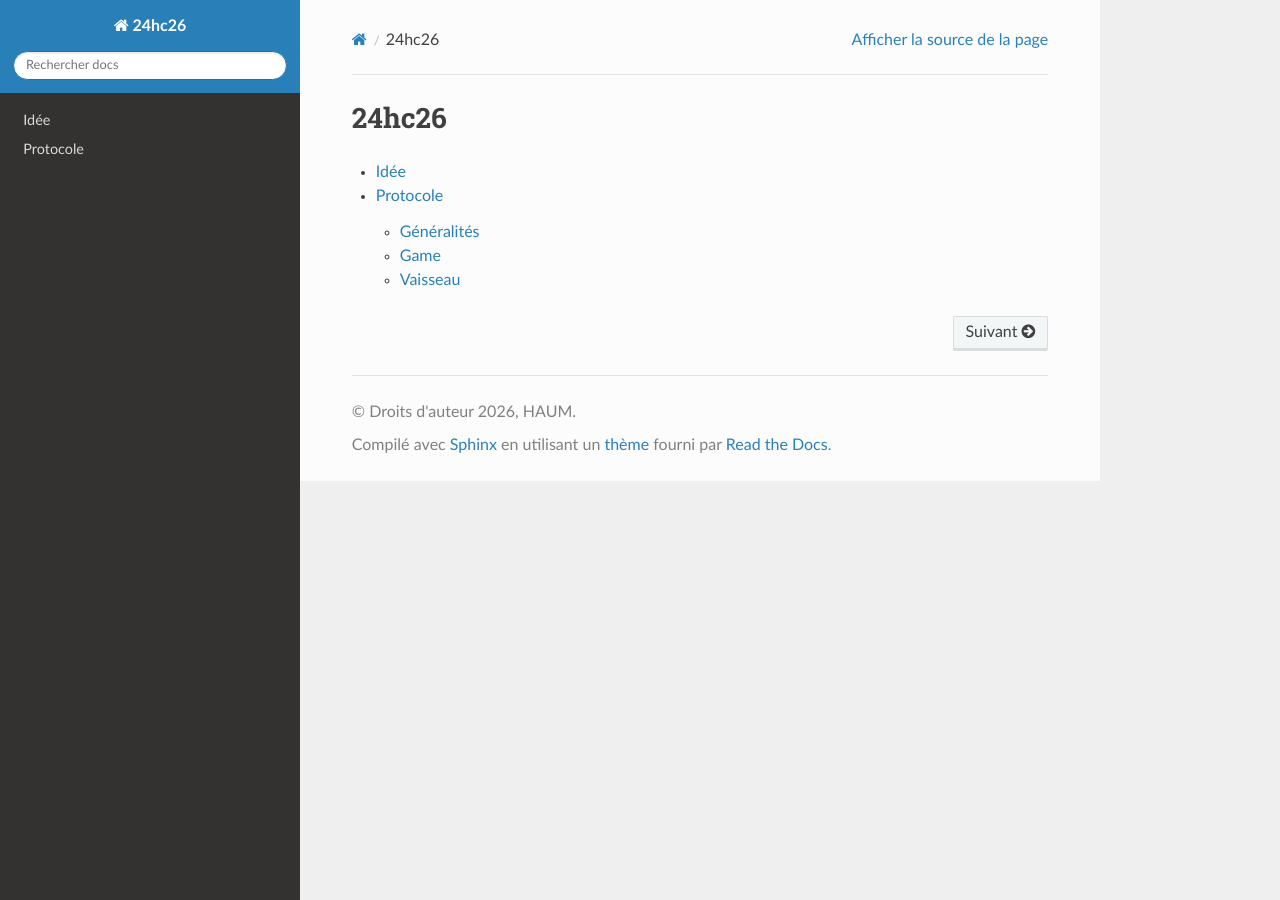
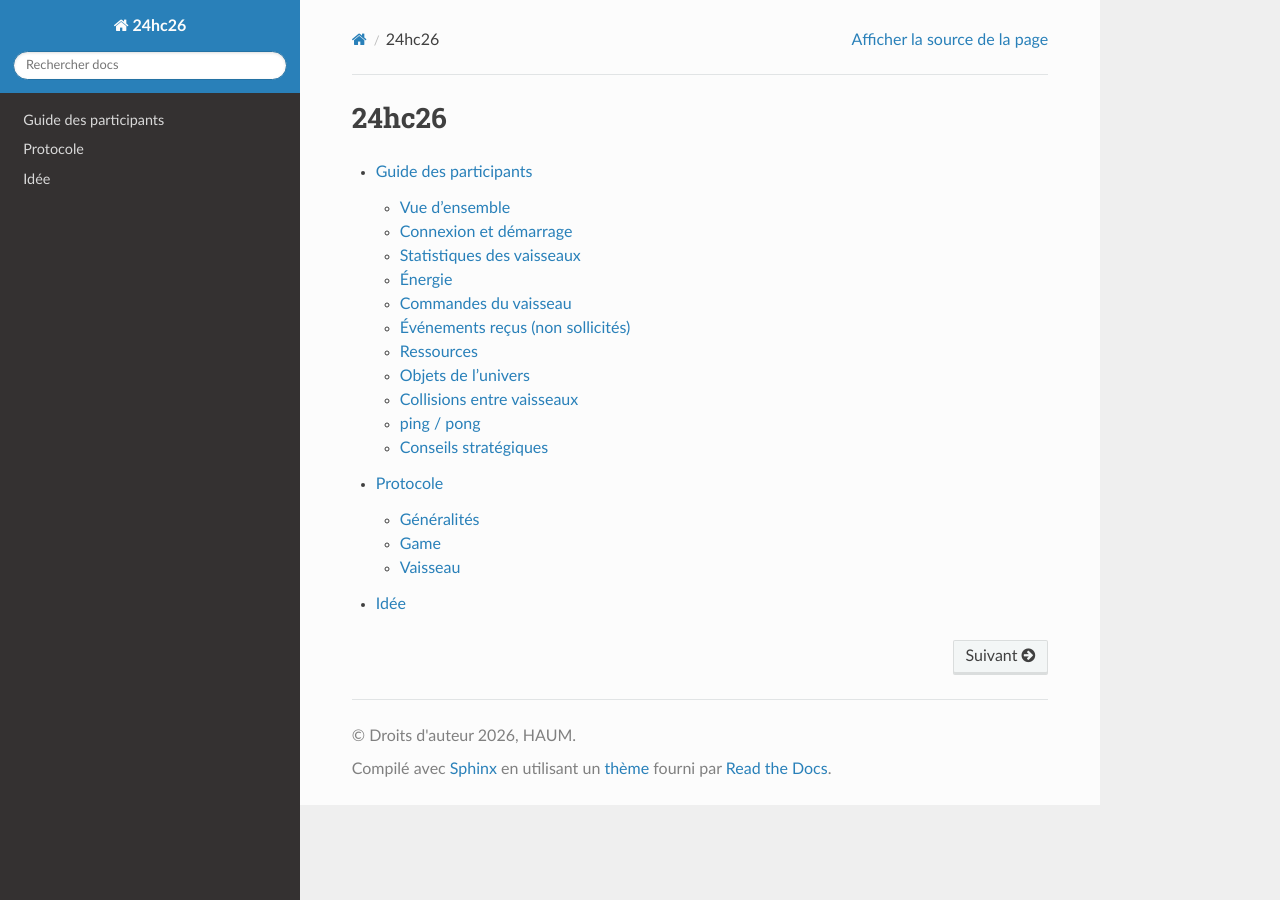
Before and after one commit to haum/24hc26_spacebattle, a Sphinx documentation site: the page built from documentation/index.rst, in a window 1280 px wide. Built offline with Sphinx 7.4.7 and the Read the Docs theme 3.1.0, drawn with Linux system fonts in a browser that asks for light colours; some of the changed lines change nothing that is shown.

Commit message:
Add participant guide documentation

```diff
--- /dev/null
+++ b/documentation/guide_participants.rst
@@ -0,0 +1,443 @@
+Guide des participants
+======================
+
+Bienvenue dans les 24h du Code 2026 ! Vous allez affronter les autres équipes
+dans un univers spatial en pilotant une flotte de vaisseaux. À vous d'écrire le
+code qui les fera survivre — et vaincre.
+
+.. contents:: Sommaire
+   :local:
+   :depth: 2
+
+
+Vue d'ensemble
+--------------
+
+Votre programme communique avec le serveur de jeu via une connexion **WebSocket**.
+Toutes les commandes que vous envoyez et tous les événements que vous recevez
+transitent par ce canal sous forme de messages **JSON**.
+
+L'univers est un **tore** (une grille dont les bords se rejoignent) : sortir
+d'un côté vous fait réapparaître de l'autre. Les coordonnées que vous recevez
+sont toujours **relatives** à la position de votre vaisseau.
+
+La partie se joue jusqu'à ce qu'il ne reste plus qu'une seule équipe en vie.
+
+
+Connexion et démarrage
+-----------------------
+
+Toutes les connexions se font sur le point d'accès WebSocket ``/ws`` du serveur.
+
+Étape 1 — Hello
+"""""""""""""""
+
+Dès la connexion, le serveur envoie automatiquement :
+
+.. code-block::
+
+   < {"type": "hello"}
+
+Étape 2 — Enregistrement de la flotte
+"""""""""""""""""""""""""""""""""""""""
+
+Envoyez un message ``start`` pour créer votre flotte et réserver vos vaisseaux
+dans le lobby :
+
+.. code-block::
+
+   > {
+       "type": "start",
+       "team": "NomDeVotreEquipe",
+       "vessels": [
+           [H, A, S, R],
+           [H, A, S, R],
+           ...
+       ]
+     }
+
+Chaque sous-tableau ``[H, A, S, R]`` décrit les statistiques d'un vaisseau
+(voir la section :ref:`stats`). Le serveur répond avec les identifiants secrets
+de vos vaisseaux :
+
+.. code-block::
+
+   < {"type": "new_vessels", "vessels": ["Equipe:1:xKpQa", "Equipe:2:mNrTs"]}
+
+.. note::
+
+   Ces identifiants contiennent un token secret. **Ne les partagez pas.**
+   Si vous renvoyez un message ``start``, votre ancienne flotte est détruite.
+
+Contraintes sur la flotte :
+
+- De **1 à 6** vaisseaux.
+- Chaque statistique est un entier entre **0 et 9**.
+- La **somme totale** de toutes les statistiques de tous les vaisseaux ne doit
+  pas dépasser **30**.
+
+
+Étape 3 — Connexion à chaque vaisseau
+""""""""""""""""""""""""""""""""""""""
+
+Ouvrez **une connexion WebSocket par vaisseau** et envoyez :
+
+.. code-block::
+
+   > {"type": "connect", "id": "Equipe:1:xKpQa"}
+
+Le serveur répond avec les statistiques effectives du vaisseau :
+
+.. code-block::
+
+   < {"type": "stats", "stats": [H, A, S, R], "hp": 21}
+
+Puis, lorsque la bataille commence (dès qu'au moins deux équipes sont dans le
+lobby depuis 5 secondes) :
+
+.. code-block::
+
+   < {"type": "start_battle"}
+
+.. note::
+
+   Si vous vous connectez à un vaisseau en cours de partie, ``start_battle``
+   est envoyé immédiatement à la connexion.
+
+
+.. _stats:
+
+Statistiques des vaisseaux
+---------------------------
+
+Chaque vaisseau est défini par quatre statistiques, chacune de 0 à 9.
+La somme cumulée de toutes les stats de votre flotte ne doit pas dépasser **30**.
+
+.. list-table::
+   :header-rows: 1
+   :widths: 10 15 75
+
+   * - Stat
+     - Nom
+     - Effet
+   * - H
+     - Points de vie
+     - Détermine la résistance aux dégâts. Plus la valeur est haute, plus le
+       vaisseau peut encaisser.
+   * - A
+     - Attaque / Portée
+     - Augmente la portée des armes (torpille, laser, IEM).
+   * - S
+     - Vitesse
+     - Augmente la distance maximale parcourue à chaque déplacement.
+   * - R
+     - Radar
+     - Augmente le rayon de détection du radar actif et passif.
+
+Il n'y a pas de bonne ou mauvaise répartition : à vous de trouver l'équilibre
+qui correspond à votre stratégie.
+
+
+Énergie
+-------
+
+Chaque vaisseau possède une **réserve d'énergie** (maximum : 100).
+L'énergie se régénère automatiquement au fil du temps.
+Si vous n'avez pas assez d'énergie pour une action, le serveur envoie :
+
+.. code-block::
+
+   < {"type": "low_energy"}
+
+Coût des actions :
+
+.. list-table::
+   :header-rows: 1
+   :widths: 30 15
+
+   * - Action
+     - Coût
+   * - ``move``
+     - 5 (max, proportionnel à la distance)
+   * - ``fire_torpedo``
+     - 10
+   * - ``drop_mine``
+     - 10
+   * - ``fire_iem``
+     - 30
+   * - ``fire_laser``
+     - 50
+   * - ``scan_radar``
+     - 1
+
+L'énergie peut aussi être récupérée en passant sur des **ressources** laissées
+par les vaisseaux détruits (voir :ref:`ressources`).
+
+
+Commandes du vaisseau
+----------------------
+
+Les commandes ne sont actives qu'une fois ``start_battle`` reçu.
+Si votre vaisseau est sous l'effet d'un IEM, toute commande reçoit :
+
+.. code-block::
+
+   < {"type": "iem_freeze"}
+
+move
+""""
+
+Déplace le vaisseau dans une direction. La direction est un vecteur d'entiers
+de la même dimension que l'univers.
+
+.. code-block::
+
+   > {"type": "move", "direction": [dx, dy]}
+   > {"type": "move", "direction": [dx, dy, dz]}       (3D)
+   > {"type": "move", "direction": [dx, dy, dz, dw]}   (4D)
+
+.. note::
+
+   La norme (Manhattan) du vecteur ne doit pas dépasser votre capacité de
+   déplacement (déterminée par la stat **S**). Si le déplacement est trop
+   grand, le serveur renvoie ``{"type": "move_aborded"}``.
+
+   Les autres vaisseaux reçoivent un signal ``passive_scan`` contenant votre
+   déplacement s'ils sont à portée de radar.
+
+fire_torpedo
+""""""""""""
+
+Tire une torpille dans la direction donnée.
+
+.. code-block::
+
+   > {"type": "fire_torpedo", "direction": [dx, dy]}
+
+La torpille se déplace chaque tick, inflige **20 dégâts** au premier vaisseau
+touché, et est détruite par les astéroïdes et les mines.
+
+drop_mine
+"""""""""
+
+Pose une mine à votre position actuelle.
+
+.. code-block::
+
+   > {"type": "drop_mine"}
+   > {"type": "drop_mine", "delay": 3.0}
+
+Le paramètre ``delay`` (optionnel) définit le temps en secondes avant que la
+mine ne soit armée. Une mine détruite provoque une explosion qui peut faire
+réagir les mines voisines en chaîne.
+
+fire_laser
+""""""""""
+
+Tire un rayon laser instantané dans la direction donnée.
+
+.. code-block::
+
+   > {"type": "fire_laser", "direction": [dx, dy]}
+
+Le laser traverse les cellules en ligne droite jusqu'à la portée maximale
+(déterminée par la stat **A**). Il inflige **20 dégâts** au premier vaisseau
+touché et est stoppé par les astéroïdes, les ressources et les mines.
+
+fire_iem
+""""""""
+
+Tire une impulsion électromagnétique (IEM) dans la direction donnée.
+
+.. code-block::
+
+   > {"type": "fire_iem", "direction": [dx, dy]}
+
+L'IEM gèle **tous les vaisseaux ennemis** sur sa trajectoire pendant **5
+secondes**. La portée dépend de la stat **A**.
+
+scan_radar
+""""""""""
+
+Effectue un scan actif autour de votre vaisseau.
+
+.. code-block::
+
+   > {"type": "scan_radar"}
+
+Pour chaque objet détecté dans votre rayon radar, vous recevez :
+
+.. code-block::
+
+   < {
+       "type": "active_scan",
+       "what": "vessel" | "asteroid" | "mine" | "torpedo" | "farmable",
+       "position": [dx, dy]
+     }
+
+Les positions sont **relatives** à votre vaisseau.
+
+autodestruction
+"""""""""""""""
+
+Déclenche l'autodestruction immédiate du vaisseau.
+
+.. code-block::
+
+   > {"type": "autodestruction"}
+
+Inflige **20 dégâts** à tous les vaisseaux et détruit les mines dans un rayon
+de 5. La connexion WebSocket est fermée après.
+
+
+Événements reçus (non sollicités)
+-----------------------------------
+
+Le serveur peut vous envoyer des messages à tout moment, indépendamment de vos
+commandes.
+
+damage
+""""""
+
+Votre vaisseau vient de subir des dégâts.
+
+.. code-block::
+
+   < {"type": "damage", "hp": 42}
+
+``hp`` est votre niveau de vie actuel. Si ``hp`` atteint **0**, votre vaisseau
+est détruit et la connexion fermée.
+
+passive_scan
+""""""""""""
+
+Votre radar a détecté un événement à proximité.
+
+.. code-block::
+
+   < {"type": "passive_scan", "what": "explosion", "position": [dx, dy]}
+   < {"type": "passive_scan", "what": "move", "vessel": "Equipe:3", "movement": [dx, dy]}
+
+- ``explosion`` : une explosion s'est produite à cette position relative.
+- ``move`` : un vaisseau (identifié par son nom d'équipe et numéro) s'est
+  déplacé d'un certain vecteur. **La position absolue n'est pas fournie.**
+
+resource_depleted
+"""""""""""""""""
+
+Une ressource sur laquelle vous passiez vient d'être entièrement récupérée.
+
+.. code-block::
+
+   < {"type": "resource_depleted"}
+
+iem_freeze
+""""""""""
+
+Votre vaisseau est gelé par un IEM et ne peut pas agir.
+
+.. code-block::
+
+   < {"type": "iem_freeze"}
+
+low_energy
+""""""""""
+
+Vous n'avez pas assez d'énergie pour effectuer l'action demandée.
+
+.. code-block::
+
+   < {"type": "low_energy"}
+
+start_battle
+""""""""""""
+
+La bataille a commencé.
+
+.. code-block::
+
+   < {"type": "start_battle"}
+
+won / end
+"""""""""
+
+La partie est terminée.
+
+.. code-block::
+
+   < {"type": "won"}   -- votre équipe a gagné
+   < {"type": "end"}   -- partie terminée (vous avez perdu)
+
+La connexion WebSocket est fermée juste après.
+
+
+.. _ressources:
+
+Ressources
+-----------
+
+Lorsqu'un vaisseau est détruit, il laisse une **ressource** à sa position.
+En vous déplaçant sur cette case, votre vaisseau récupère de l'énergie
+progressivement, jusqu'à épuisement de la ressource.
+
+
+Objets de l'univers
+--------------------
+
+.. list-table::
+   :header-rows: 1
+   :widths: 20 80
+
+   * - Objet
+     - Description
+   * - Vaisseau
+     - Votre vaisseau ou celui d'un adversaire.
+   * - Astéroïde
+     - Obstacle indestructible. Tout vaisseau qui le percute est instantanément
+       détruit. Stoppe les torpilles et les lasers.
+   * - Torpille
+     - Projectile se déplaçant à vitesse fixe. Inflige 20 dégâts au premier
+       vaisseau touché.
+   * - Mine
+     - Explosive au contact (une fois armée). Inflige 20 dégâts et peut
+       déclencher les mines voisines (rayon 5) en chaîne.
+   * - Ressource
+     - Dépôt d'énergie récupérable en passant dessus.
+
+
+Collisions entre vaisseaux
+---------------------------
+
+Si deux vaisseaux se retrouvent sur la même case, ils infligent chacun **15
+dégâts** à l'autre.
+
+
+ping / pong
+-----------
+
+Disponible avant et pendant la partie, pour vérifier la connexion.
+
+.. code-block::
+
+   > {"type": "ping"}
+   > {"type": "ping", "n": 42}
+   < {"type": "pong", "n": 42}
+
+
+Conseils stratégiques
+----------------------
+
+- **Répartissez vos stats** en fonction de votre stratégie : un vaisseau rapide
+  avec peu de HP peut servir d'éclaireur, tandis qu'un vaisseau lourd avec
+  beaucoup de HP encaissera les dégâts.
+- **Gérez votre énergie** : certaines actions coûtent cher (laser = 50).
+  Attendez que votre réserve soit suffisante avant d'attaquer.
+- **Le radar passif est gratuit** : vous recevez automatiquement les explosions
+  et déplacements proches. Servez-vous-en pour vous orienter sans dépenser
+  d'énergie.
+- **Les mines sont persistantes** : posées intelligemment sur des couloirs de
+  passage, elles peuvent faire des ravages.
+- **L'univers est toroïdal** : tenez compte du fait que les bords se rejoignent
+  pour calculer les distances et les trajectoires.
+- **Un vaisseau détruit laisse de l'énergie** : récupérer les ressources
+  adverses peut vous donner un avantage décisif.
--- a/documentation/index.rst
+++ b/documentation/index.rst
@@ -4,5 +4,6 @@
 .. toctree::
    :maxdepth: 2
 
+   guide_participants.rst
+   protocole.rst
    idee.rst
-   protocole.rst
```
